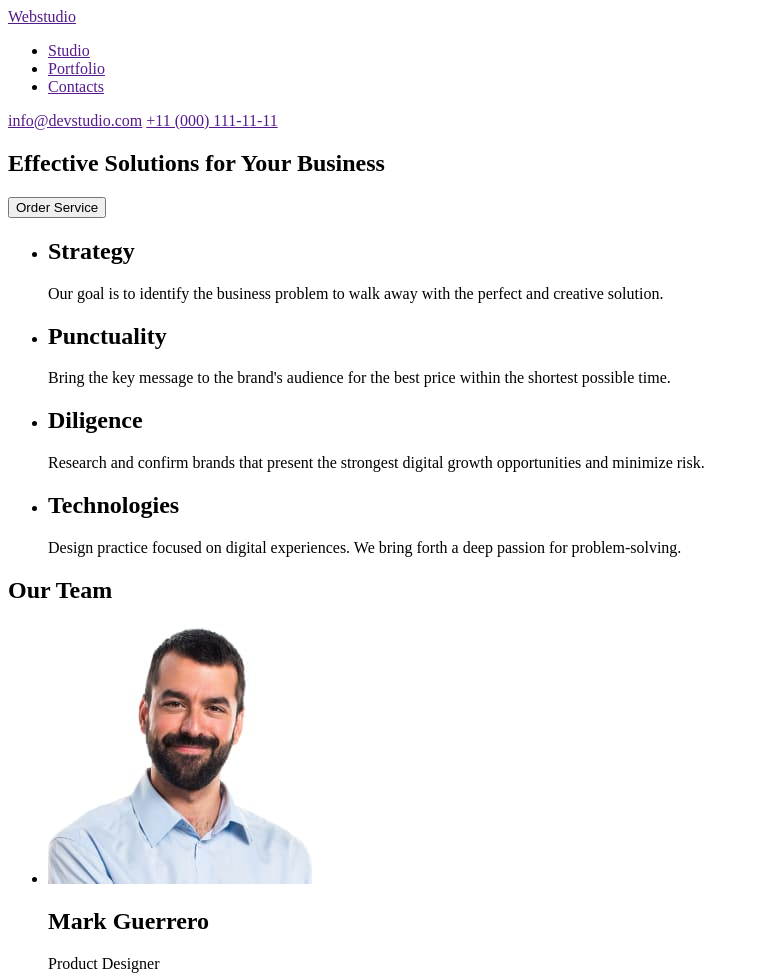
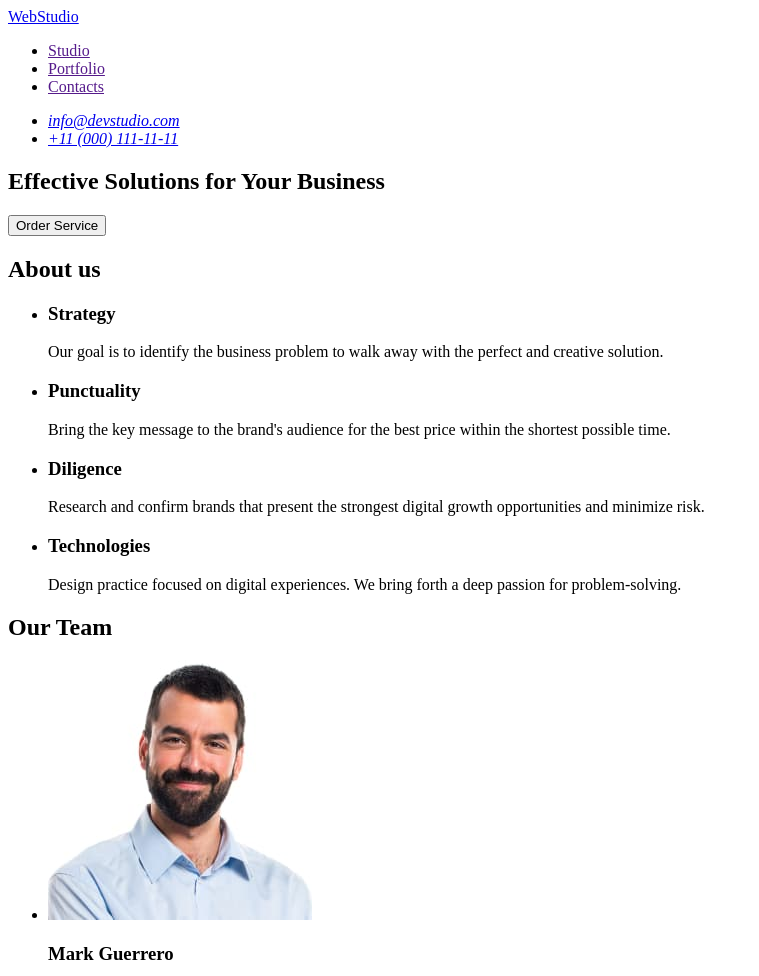
Before and after one commit to SergWhitey/goit-markup-hw-01, a plain HTML site: page index.html in a window 1280 px wide. Shown: the top 976 px of the page, without its empty margins (0-759 px from the left). Drawn offline with Linux system fonts and the light colour scheme.

Commit message:
start hw1

```diff
--- a/index.html
+++ b/index.html
@@ -7,16 +7,20 @@
   </head>
   <body>
     <header>
+      <a href="./index.html">WebStudio</a>
       <nav>
-        <a href="">Webstudio</a>
         <ul>
           <li><a href="">Studio</a></li>
           <li><a href="">Portfolio</a></li>
           <li><a href="">Contacts</a></li>
         </ul>
       </nav>
-      <a href="">info@devstudio.com</a>
-      <a href="">+11 (000) 111-11-11</a>
+      <address>
+        <ul>
+          <li><a href="mailto:info@devstudio.com">info@devstudio.com</a></li>
+          <li><a href="tel:+110001111111">+11 (000) 111-11-11</a></li>
+        </ul>
+      </address>
     </header>
     <main>
       <section>
@@ -24,30 +28,31 @@
         <button type="button">Order Service</button>
       </section>
       <section>
+        <h2>About us</h2>
         <ul>
           <li>
-            <h2>Strategy</h2>
+            <h3>Strategy</h3>
             <p>
               Our goal is to identify the business problem to walk away with the
               perfect and creative solution.
             </p>
           </li>
           <li>
-            <h2>Punctuality</h2>
+            <h3>Punctuality</h3>
             <p>
               Bring the key message to the brand's audience for the best price
               within the shortest possible time.
             </p>
           </li>
           <li>
-            <h2>Diligence</h2>
+            <h3>Diligence</h3>
             <p>
               Research and confirm brands that present the strongest digital
               growth opportunities and minimize risk.
             </p>
           </li>
           <li>
-            <h2>Technologies</h2>
+            <h3>Technologies</h3>
             <p>
               Design practice focused on digital experiences. We bring forth a
               deep passion for problem-solving.
@@ -65,7 +70,7 @@
               height="260"
               alt="smiling man"
             />
-            <h2>Mark Guerrero</h2>
+            <h3>Mark Guerrero</h3>
             <p>Product Designer</p>
           </li>
           <li>
@@ -75,7 +80,7 @@
               height="260"
               alt="smiling man"
             />
-            <h2>Tom Ford</h2>
+            <h3>Tom Ford</h3>
             <p>Frontend Developer</p>
           </li>
           <li>
@@ -85,7 +90,7 @@
               height="260"
               alt="smiling woman"
             />
-            <h2>Camila Garcia</h2>
+            <h3>Camila Garcia</h3>
             <p>Marketing</p>
           </li>
           <li>
@@ -95,14 +100,14 @@
               height="260"
               alt="smiling man"
             />
-            <h2>Daniel Wilson</h2>
+            <h3>Daniel Wilson</h3>
             <p>UI Designer</p>
           </li>
         </ul>
       </section>
     </main>
     <footer>
-      <a href="">Webstudio</a>
+      <a href="./index.html">WebStudio</a>
       <p>
         Increase the flow of customers and sales for your business with digital
         marketing & growth solutions.
```
